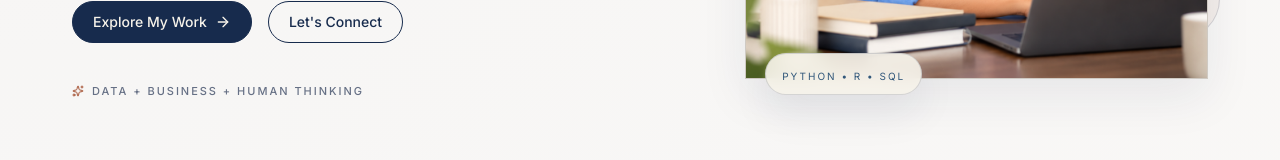
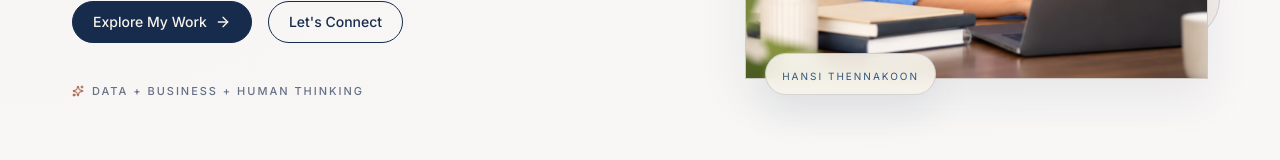
Before and after one commit to KAXUN01/Portfolio-Hansi, a Next.js app: page / in a window 1280 px wide. Shown: the part 609-769 px from the top of the page. Built offline with nearby package versions, Linux system fonts and the light colour scheme.

Commit message:
Update Hero component to display author name instead of skills

```diff
--- a/src/components/hero/Hero.tsx
+++ b/src/components/hero/Hero.tsx
@@ -119,7 +119,7 @@
             transition={prefersReducedMotion ? undefined : { duration: 6.5, repeat: Infinity, ease: 'easeInOut', delay: 0.6 }}
             className="absolute -bottom-4 left-5 rounded-full border border-[var(--color-line)] bg-[rgba(247,243,234,0.9)] px-4 py-2 shadow-[0_18px_40px_rgba(23,43,77,0.08)] backdrop-blur-sm"
           >
-            <span className="text-[10px] uppercase tracking-[0.2em] text-[var(--color-navy-500)]">Python • R • SQL</span>
+            <span className="text-[10px] uppercase tracking-[0.2em] text-[var(--color-navy-500)]">Hansi Thennakoon</span>
           </motion.div>
         </motion.div>
       </div>
```
